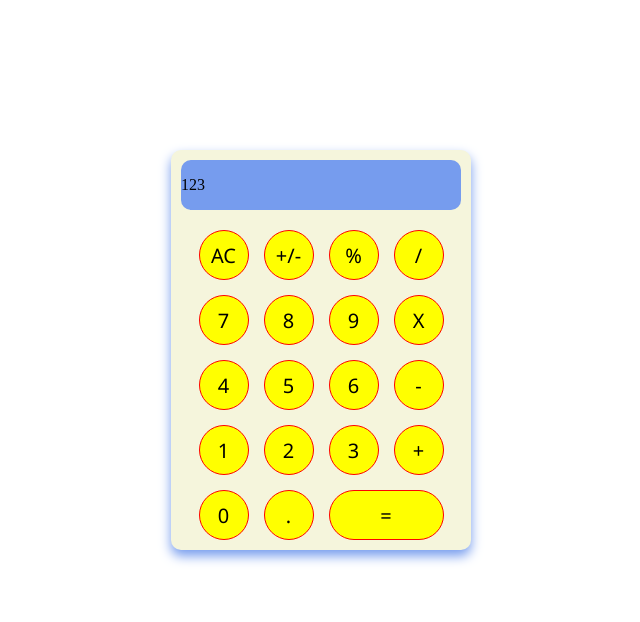
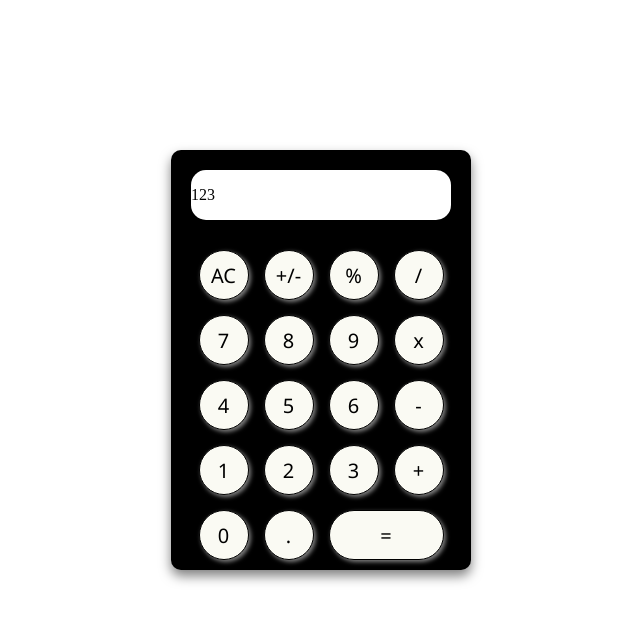
Before and after one commit to RK-0205/Test-1---Calculator, a plain HTML site: page Index.html in a window 1280 px wide. Shown: the whole page, without its empty margins (319-959 px from the left). Drawn offline with Linux system fonts and the light colour scheme; files that its build step writes are made by us from their sources.

Commit message:
Adjusted colors and general view

```diff
--- a/Index.html
+++ b/Index.html
@@ -37,7 +37,7 @@
           {btn: 7},
           {btn: 8},
           {btn: 9},
-          {btn: "X"},
+          {btn: "x"},
           {btn: 4},
           {btn: 5},
           {btn: 6},
--- a/Style/style.css
+++ b/Style/style.css
@@ -10,23 +10,23 @@ body {
     align-items: center;
     justify-items: center;
     flex-direction: column;
-    background-color: beige;
+    background-color: black;
     width: 300px;
     border-radius: 10px;
-    box-shadow: 0 6px 12px rgb(118, 156, 238);
-}
+    box-shadow: 0 6px 12px rgb(0, 0, 0, 0.5);
+    }
 
 .screen {
     display: flex;
     align-items: center;
     justify-content: stretch;
-    padding: 10px;
+    padding: 20px;
 }
 
 #screenField {
-    background-color: rgb(118, 156, 238);
-    width: 280px;
-    border-radius: 10px;
+    background-color: rgb(255, 255, 255);
+    width: 260px;
+    border-radius: 15px;
 }
 
 .buttons {
@@ -40,8 +40,8 @@ body {
 }
 
 .buttons > button {
-    background-color: yellow;
-    border: 1px solid red;
+    background-color: rgb(250, 250, 243);
+    border: 1px solid rgb(0, 0, 0);
     border-radius: 50%;
     width: 50px;
     height: 50px;
@@ -50,6 +50,8 @@ body {
     justify-content: center;
     justify-items: stretch;
     font-size: 20px;
+    transition: ease 100ms;
+    box-shadow: 2px 2px 4px rgb(255, 255, 255, 0.5);
     font-family: 'Segoe UI', Tahoma, Geneva, Verdana, sans-serif;
 }
 
@@ -59,3 +61,8 @@ body {
     height: 50px;
     border-radius: 25px;
 }
+
+button:active {
+    background-color: rgb(176, 234, 171);
+    box-shadow: 3px 3px 6px rgb(255, 255, 255, 0.5);;
+}
```
